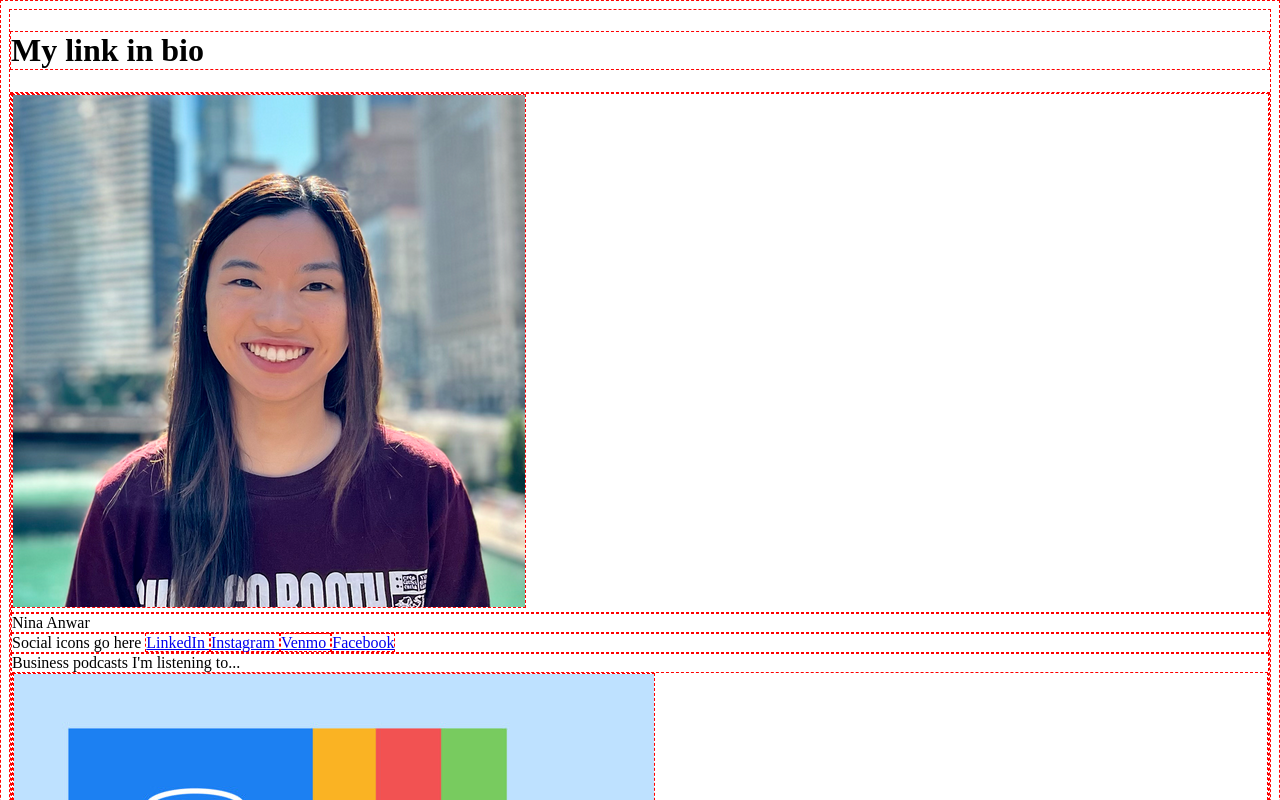
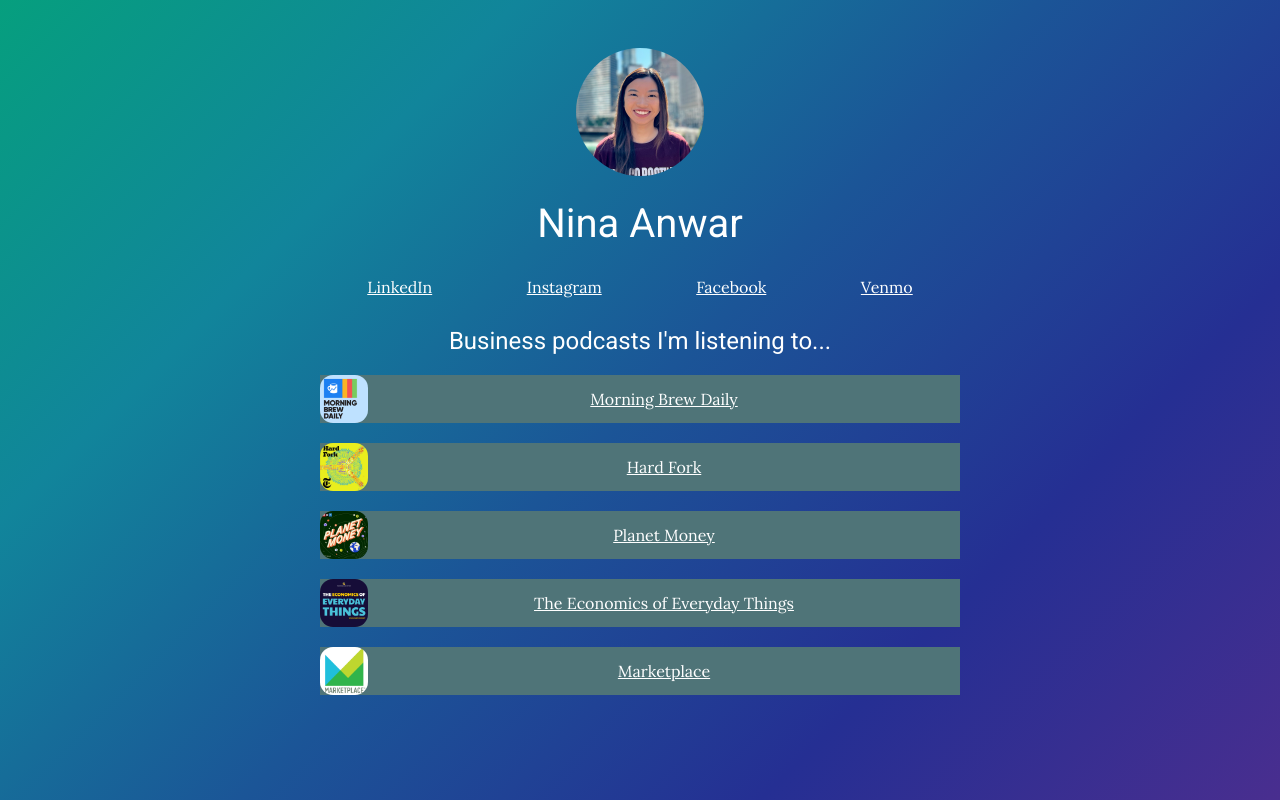
Before and after one commit to nanwar0/linkinbio, a plain HTML site: page index.html in a window 1280 px wide. Shown: the top 800 px of the page. Drawn offline with Linux system fonts and the light colour scheme.

Commit message:
required updates for assignment

```diff
--- a/index.html
+++ b/index.html
@@ -1,58 +1,128 @@
 <!DOCTYPE html>
 <html>
 <head>
+  <!-- Connect Font Awesome -->
+  <script src="https://cdnjs.cloudflare.com/ajax/libs/font-awesome/6.1.1/js/all.min.js"></script>
+  <link href="https://fonts.googleapis.com/css?family=Lora|Roboto:400,700" rel="stylesheet">
   <style>
-    * {
-      border: 1px red dashed;
+
+    html{
+      min-height: 100%;
+    }
+
+    body{
+      min-height: 100%;
+      padding-top: 40px;
+      padding-bottom: 40px;
+      background: linear-gradient(135deg, #069f7e, #11859b, #1b5597, #252f93, #492e8f);
+      color: white;
+      font-family: 'Lora', serif;
+    }
+
+    a{
+      color: white;
+    }
+
+    .avatar-image{
+      width: 128px;
+      height: 128px;
+      object-fit: cover;
+      border-radius: 128px;
+    }
+
+    .thumbnail{
+      width: 48px;
+      height: 48px;
+      border-radius: 13px;
+      object-fit: cover;
+    }
+
+    .links-header{
+      text-align:center;
+      padding-bottom: 20px;
+      font-size: 24px;
+      font-family: 'Roboto', sans-serif;
+    }
+
+    .link-item {
+      background-color: #4f7478;
+      margin-bottom: 20px;
+      display: flex;
+      align-items: center;
+    }
+
+    .main-container{
+      max-width: 640px;
+      margin: auto;
+    }
+
+    .image-row {
+    margin-bottom: 20px;
+    text-align: center;
+    }
+
+    .name-row {
+      margin-bottom: 30px;
+      text-align: center;
+      font-size: 40px;
+      font-family: 'Roboto', sans-serif;
+    }
+    .social-icons-row {
+      margin-bottom: 30px;
+      display: flex;
+      justify-content: space-around;
+    }
+    .link-text{
+      text-align: center;
+      flex-grow: 1;
     }
   </style>
   <title> Nina's page</title>
 </head>
+
   <body>
-    <h1> My link in bio</h1>
     <div class="main-container">
       <div class="image-row">
-        <img src="thumbnails/profile_pic.png" alt="headshot">
+        <img src="thumbnails/profile_pic.png" alt="headshot" class="avatar-image">
       </div>
       <div class="name-row">
         Nina Anwar
       </div>
-      <div class="social-icons">
-        Social icons go here
+      <div class="social-icons-row">
         <a href="https://www.linkedin.com/in/nina-p-anwar/" target="_blank">
           LinkedIn
         </a>
         <a href="https://www.instagram.com/anwnina/" target="_blank">
           Instagram
         </a>
+        <a href="https://www.facebook.com/nina.anwar.9696/" target="_blank">
+          Facebook
+        </a>
         <a href="https://account.venmo.com/u/anwnina?catchAll=u&catchAll=anwnina" target="_blank">
           Venmo
         </a>
-        <a href="https://www.facebook.com/nina.anwar.9696/" target="_blank">
-          Facebook
-        </a>
       </div>
       <div class="links-row">
-      Business podcasts I'm listening to...
+      <div class ="links-header"> Business podcasts I'm listening to...</div>
         <div class="link-item">
           <img src="/thumbnails/Morning-Brew-Daily.jpg" alt="Morning Brew Daily thumbnail" class="thumbnail">
-          <a href="https://open.spotify.com/show/7nc7OQdPTekErtFSRxOBKh?si=d0d065aa64674904" target="_blank">Morning Brew Daily</a>
+          <a class="link-text" href="https://open.spotify.com/show/7nc7OQdPTekErtFSRxOBKh?si=d0d065aa64674904" target="_blank">Morning Brew Daily</a>
         </div>
         <div class="link-item">
           <img src="/thumbnails/Hard-Fork.jpg" alt="Hard Fork thumbnail" class="thumbnail">
-          <a href="https://open.spotify.com/show/44fllCS2FTFr2x2kjP9xeT?si=58139b329a3744cf" target="_blank">Hard Fork</a>
+          <a class="link-text" href="https://open.spotify.com/show/44fllCS2FTFr2x2kjP9xeT?si=58139b329a3744cf" target="_blank">Hard Fork</a>
         </div>
         <div class="link-item">
-          <img src="/thumbnails/Planet-Money.jpg" alt="Planet Money thumbnail" class="thumbnail">
-          <a href="https://open.spotify.com/show/4FYpq3lSeQMAhqNI81O0Cn?si=ec1c12061d0549cf" target="_blank">Planet Money</a>
+          <img src="/thumbnails/Planet-Money.png" alt="Planet Money thumbnail" class="thumbnail">
+          <a class="link-text" href="https://open.spotify.com/show/4FYpq3lSeQMAhqNI81O0Cn?si=ec1c12061d0549cf" target="_blank">Planet Money</a>
         </div>
         <div class="link-item">
           <img src="/thumbnails/TEOET.jpg" alt="The Economics of Everyday Things thumbnail" class="thumbnail">
-          <a href="https://open.spotify.com/show/4FYpq3lSeQMAhqNI81O0Cn?si=ec1c12061d0549cf" target="_blank">The Economics of Everyday Things</a>
+          <a class="link-text" href="https://open.spotify.com/show/4FYpq3lSeQMAhqNI81O0Cn?si=ec1c12061d0549cf" target="_blank">The Economics of Everyday Things</a>
         </div>
         <div class="link-item">
           <img src="/thumbnails/Marketplace.png" alt="Marketplace thumbnail" class="thumbnail">
-          <a href="https://open.spotify.com/show/6zYlX5UGEPmNCWacYUJQGD?si=7e8d581f87cc40a1" target="_blank">Marketplace</a>
+          <a class="link-text" href="https://open.spotify.com/show/6zYlX5UGEPmNCWacYUJQGD?si=7e8d581f87cc40a1" target="_blank">Marketplace</a>
         </div>
       </div>
     </div>
```
